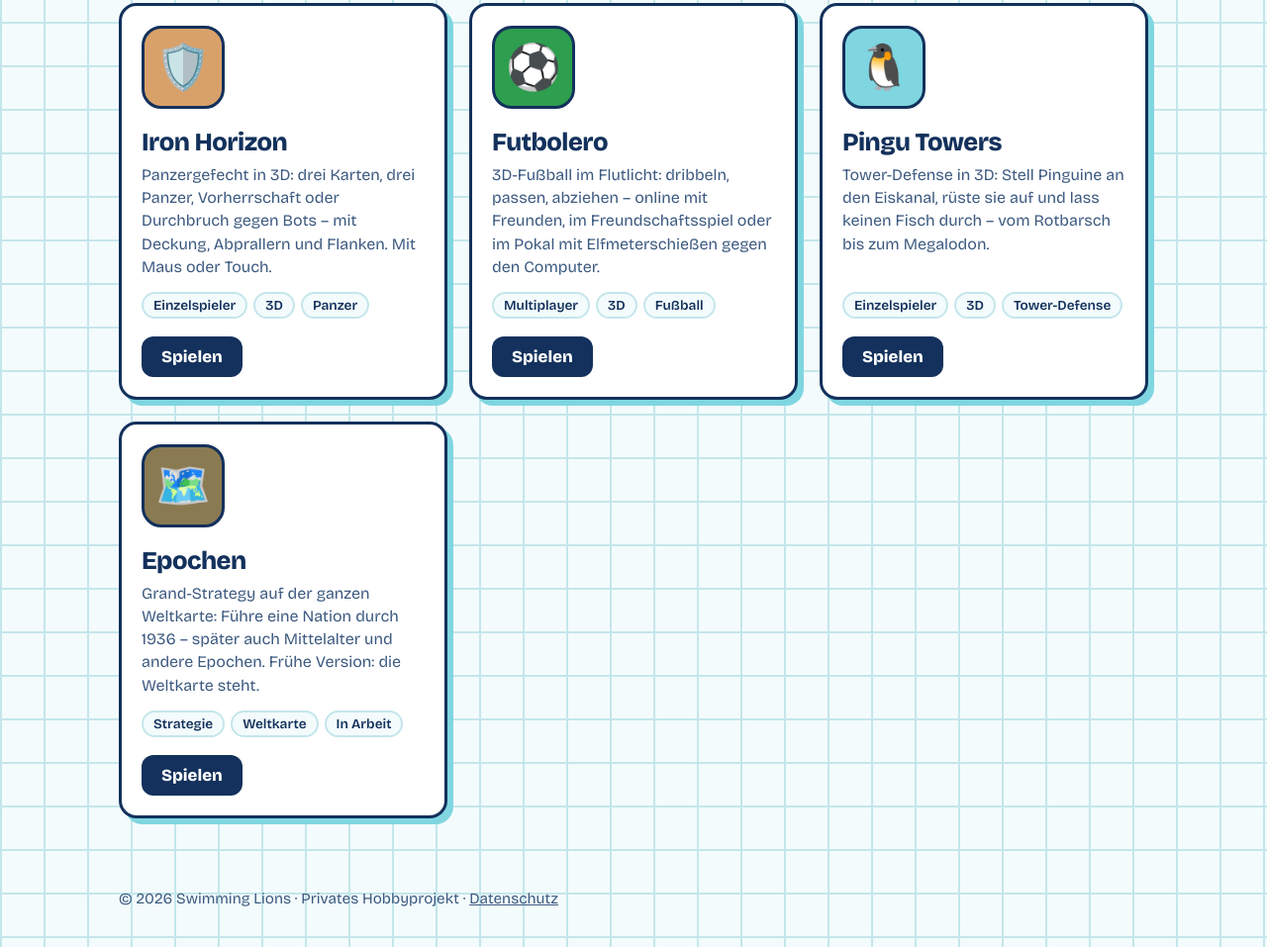
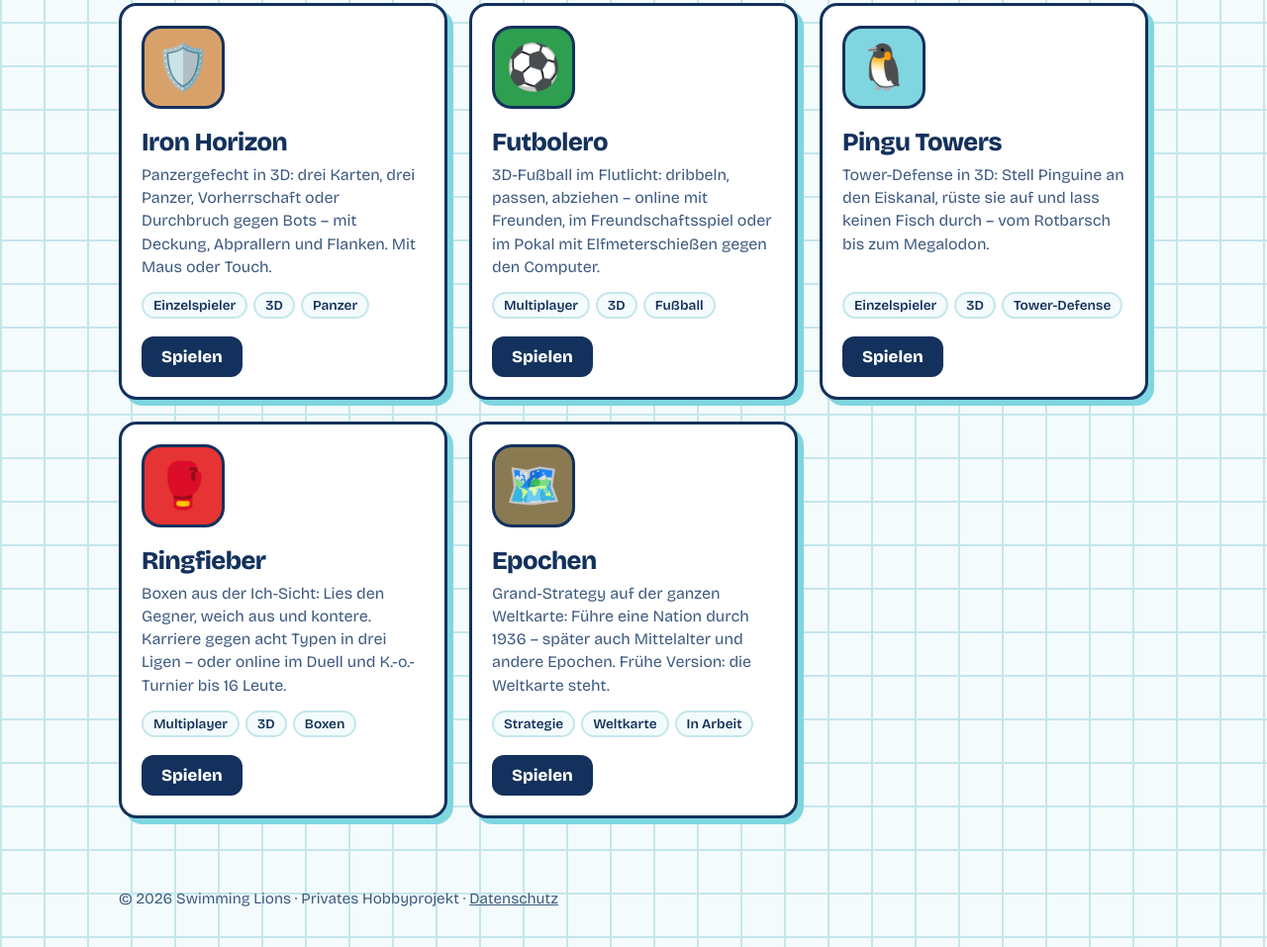
Before and after one commit to taddelcoder-svg/spielesammlung, a plain HTML site: page index.html in a window 1280 px wide. Shown: the part 1210-2167 px from the top of the page at 99% size. Drawn offline with Linux system fonts and the light colour scheme.

Commit message:
Ringfieber in die Sammlung
Co-Authored-By: Claude Opus 5.5 <noreply@anthropic.com>

```diff
--- a/index.html
+++ b/index.html
@@ -267,6 +267,15 @@ const SPIELE = [
     neuerTab: false
   },
   {
+    name: "Ringfieber",
+    beschreibung: "Boxen aus der Ich-Sicht: Lies den Gegner, weich aus und kontere. Karriere gegen acht Typen in drei Ligen – oder online im Duell und K.-o.-Turnier bis 16 Leute.",
+    icon: "🥊",
+    farbe: "#e63333",
+    tags: ["Multiplayer", "3D", "Boxen"],
+    link: "https://ringfieber.onrender.com",
+    neuerTab: false
+  },
+  {
     name: "Epochen",
     beschreibung: "Grand-Strategy auf der ganzen Weltkarte: Führe eine Nation durch 1936 – später auch Mittelalter und andere Epochen. Frühe Version: die Weltkarte steht.",
     icon: "🗺️",
```
